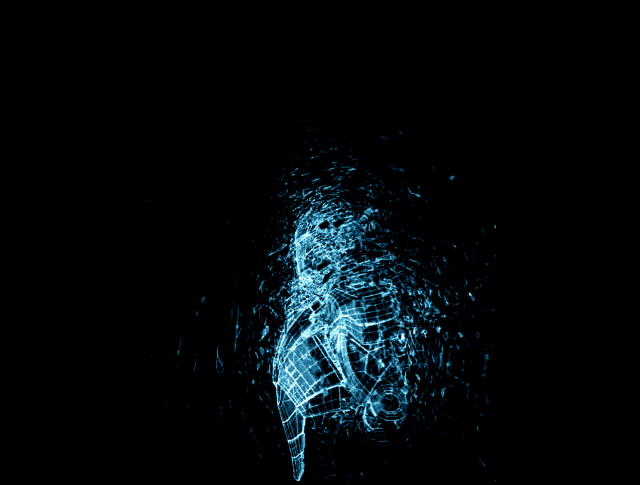
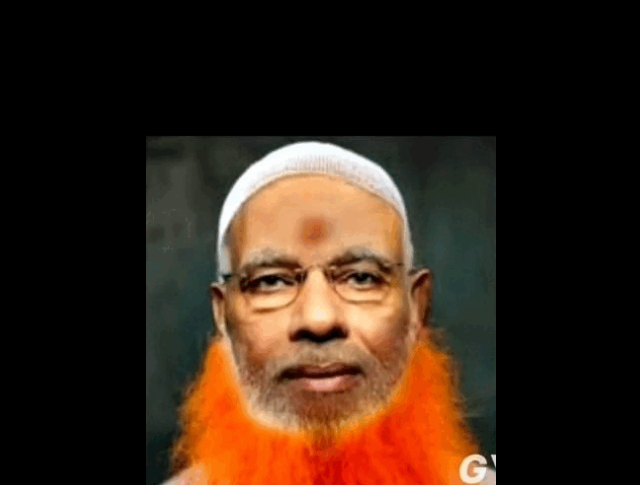
Before and after one commit to Arjunyaa/Jarvis, a plain HTML site: page index.html in a window 1280 px wide. Shown: the top 485 px of the page, without its empty margins (319-959 px from the left). Drawn offline with Linux system fonts and the light colour scheme.

Commit message:
Update index.html

```diff
--- a/index.html
+++ b/index.html
@@ -16,7 +16,7 @@
     <section class="main">
         <div class="image-container">
             <div class="image">
-                <img src="giphy.gif" alt="image">
+                <img src="modi.gif" alt="image">
             </div>
             <h1>J A R V I S</h1>
             <p>I m a Virtual Assistant JARVIS, How may i help you?</p>
@@ -29,4 +29,5 @@
     <script src="app.js"></script>
 </body>
 
+
 </html>
```
